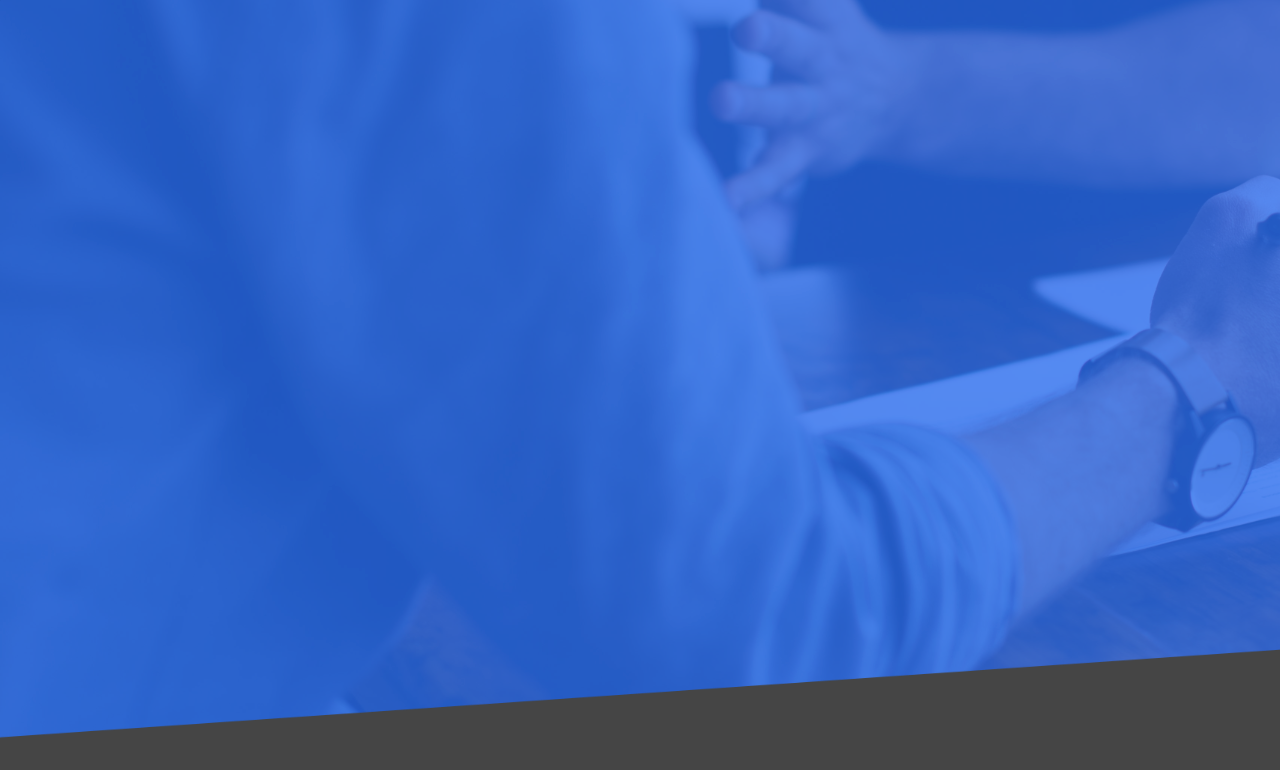
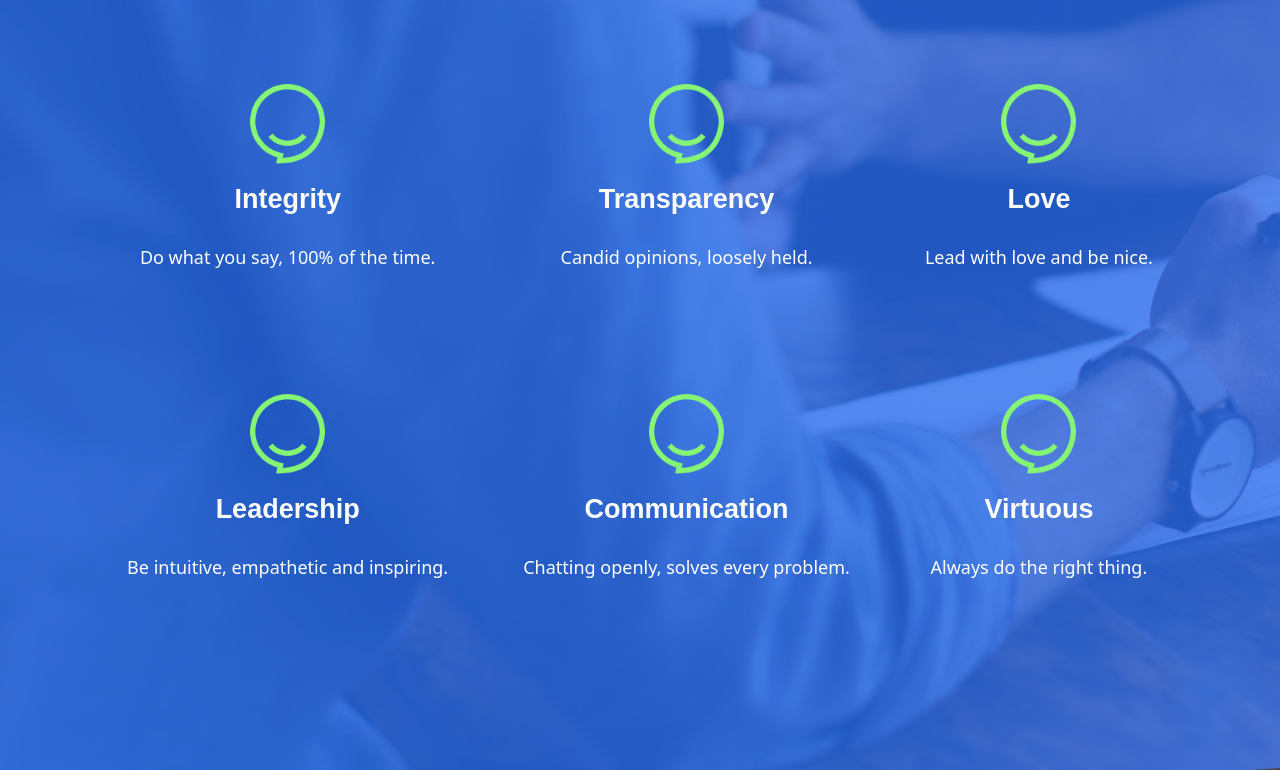
Before and after one commit to konchak007/Gatsby-char, a Gatsby site: page / in a window 1280 px wide. Shown: the part 321-1091 px from the top of the page. Built offline with nearby package versions, Linux system fonts and the light colour scheme; Gatsby itself is replaced by a stand-in of ours; a web font is replaced by a local one.

Commit message:
add section our values

```diff
--- a/src/components/Footer/Footer.js
+++ b/src/components/Footer/Footer.js
@@ -5,7 +5,7 @@ import styled from "styled-components";
 import footerBottomBackground from "../../images/black.png";
 import footerUpperBackground from "../../images/ourvalues.png";
 
-import SectionOurValues from "./SectionOurValues";
+import SectionOurValues from "./OurValues/SectionOurValues";
 
 import Terms from "./Terms";
 import FooterNav from "./FooterNav/FooterNav";
@@ -35,7 +35,7 @@ const FooterWrapper = styled.div`
 
 const Footer = () => (
   <FooterUpperBackground>
-    {/* <SectionOurValues /> */}
+    <SectionOurValues />
     <FooterBottomBackground>
       <FooterWrapper>
         <FooterNav />
--- /dev/null
+++ b/src/components/Footer/OurValues/SectionOurValues.js
@@ -0,0 +1,57 @@
+import React from "react";
+
+import styled from "styled-components";
+import ValueCase from "./ValueCase";
+
+const Wrapper = styled.div`
+  padding: 20% 7% 5%;
+  display: flex;
+  flex-direction: column;
+  align-items: center;
+
+  color: white;
+`;
+const CasesWrapper = styled.div`
+  display: flex;
+  flex-direction: column;
+  margin-top: 100px;
+`;
+
+const Container = styled.div`
+  display: flex;
+  width: 100%;
+  justify-content: space-around;
+`;
+const SectionOurValues = () => (
+  <Wrapper>
+    <h2>Our Values</h2>
+    <Container>
+      <CasesWrapper>
+        <ValueCase
+          title="Integrity"
+          subtitle="Do what you say, 100% of the time."
+        />
+        <ValueCase
+          title="Leadership"
+          subtitle="Be intuitive, empathetic and inspiring."
+        />
+      </CasesWrapper>
+      <CasesWrapper>
+        <ValueCase
+          title="Transparency"
+          subtitle="Candid opinions, loosely held."
+        />
+        <ValueCase
+          title="Communication"
+          subtitle="Chatting openly, solves every problem."
+        />
+      </CasesWrapper>
+      <CasesWrapper>
+        <ValueCase title="Love" subtitle="Lead with love and be nice." />
+        <ValueCase title="Virtuous" subtitle="Always do the right thing." />
+      </CasesWrapper>
+    </Container>
+  </Wrapper>
+);
+
+export default SectionOurValues;
--- a/src/components/Footer/ValueCase.js
+++ b/src/components/Footer/OurValues/ValueCase.js
@@ -1,32 +1,34 @@
-import React from "react"
-import styled from "styled-components"
+import React from "react";
+import styled from "styled-components";
 
-import restrangle from "../../images/kolo.png"
+import restrangle from "../../../images/kolo.png";
 
 const Case = styled.div`
   display: flex;
   flex-direction: column;
-  text-align: center;
-  font-family: ubuntu mono, sans-serif;
-`
+  align-items: center;
+
+  flex-basis: 450px;
+  max-height: 310px;
+  max-width: 450px;
+`;
 const Img = styled.img`
   width: 75px;
-  margin: 0 auto;
-`
+`;
 const Title = styled.h3`
   margin-top: 20px;
   margin-bottom: 30px;
-`
+`;
 const SubTitle = styled.div`
-  font-weight: 200;
-`
+  font-size: 1.2rem;
+`;
 
-const ValueCase = props => (
+const ValueCase = (props) => (
   <Case>
     <Img src={restrangle} />
     <Title>{props.title}</Title>
     <SubTitle>{props.subtitle}</SubTitle>
   </Case>
-)
+);
 
-export default ValueCase
+export default ValueCase;
--- a/src/components/Footer/SectionOurValues.js
+++ /dev/null
@@ -1,48 +0,0 @@
-import React from "react"
-
-import styled from "styled-components"
-import ValueCase from "./ValueCase"
-
-const Wrapper = styled.div`
-  padding: 20% 7% 5%;
-  display: flex;
-  flex-direction: column;
-  align-items: center;
-
-  color: white;
-`
-const CasesWrapper = styled.div`
-  display: flex;
-  margin-top: 100px;
-  width: 100%;
-  justify-content: space-around;
-`
-const SectionOurValues = () => (
-  <Wrapper>
-    <h2>Our Values</h2>
-    <CasesWrapper>
-      <ValueCase
-        title="Integrity"
-        subtitle="Do what you say, 100% of the time."
-      />
-      <ValueCase
-        title="Transparency"
-        subtitle="Candid opinions, loosely held."
-      />
-      <ValueCase title="Love" subtitle="Lead with love and be nice." />
-    </CasesWrapper>
-    <CasesWrapper>
-      <ValueCase
-        title="Leadership"
-        subtitle="Be intuitive, empathetic and inspiring."
-      />
-      <ValueCase
-        title="Communication"
-        subtitle="Chatting openly, solves every problem."
-      />
-      <ValueCase title="Virtuous" subtitle="Always do the right thing." />
-    </CasesWrapper>
-  </Wrapper>
-)
-
-export default SectionOurValues
--- a/src/theme/global-style.js
+++ b/src/theme/global-style.js
@@ -29,5 +29,7 @@ export const GlobalStyle = createGlobalStyle`
   p{
     font-weight: 400;
   }
-
+  a{
+    color:black;
+  }
 `;
```
